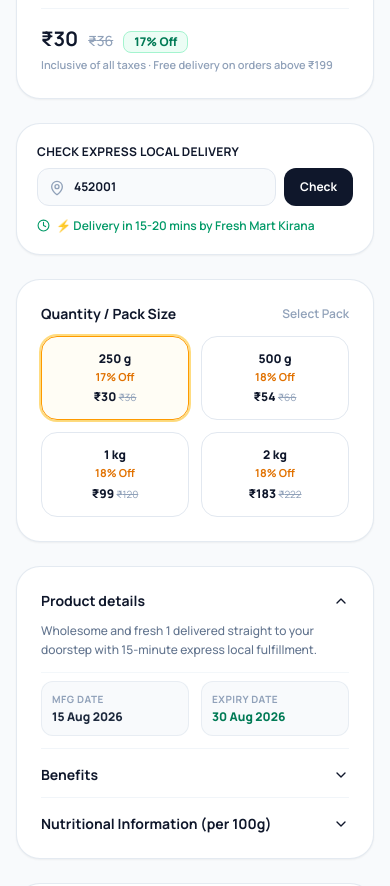
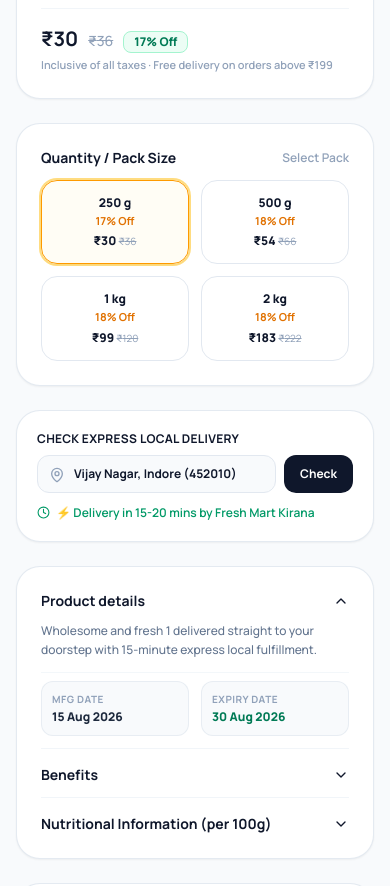
Before and after one commit to vortexdevelopment1/fillcarts, a React (Vite) app: page /product/1 in a window 390 px wide. Shown: the part 780-1666 px from the top of the page. Built offline with nearby package versions, Linux system fonts and the light colour scheme; no server answers.

Commit message:
productdetails page design changed

```diff
--- a/src/components/ProductDetailPage.jsx
+++ b/src/components/ProductDetailPage.jsx
@@ -14,11 +14,31 @@ import { getProductById, getVariantsForProduct, getRelatedProducts, PRODUCTS } f
 export default function ProductDetailPage() {
   const { id } = useParams();
   const navigate = useNavigate();
-  const { cart, addToCart, removeFromCart } = useCart();
+  const cartContext = useCart() || {};
+  const { cart = [], addToCart = () => {}, removeFromCart = () => {}, user, userLocation } = cartContext;
 
   // Find selected product dynamically by ID
   const product = useMemo(() => {
-    return getProductById(id);
+    const found = getProductById(id);
+    if (found) return found;
+
+    // Clean fallback product if ID is missing or invalid
+    const cleanedName = String(id || "Fresh Item")
+      .replace(/^(deal-|cat-|prod-)/, "")
+      .replace(/-/g, " ")
+      .replace(/\b\w/g, (c) => c.toUpperCase());
+
+    return {
+      id: id || "prod-default",
+      name: cleanedName || "Fresh Grocery Item",
+      category: "Grocery Essentials",
+      brand: "FillCarts Verified Store",
+      price: 99,
+      mrp: 120,
+      rating: "4.8",
+      reviews: "1,150",
+      desc: "Wholesome and fresh item delivered straight to your doorstep with 15-minute express local fulfillment."
+    };
   }, [id]);
 
   const [selectedVariantIdx, setSelectedVariantIdx] = useState(0);
@@ -28,10 +48,20 @@ export default function ProductDetailPage() {
   const [showNutrition, setShowNutrition] = useState(false);
   const [isWishlisted, setIsWishlisted] = useState(false);
   const [appModalOpen, setAppModalOpen] = useState(false);
-  const [pincode, setPincode] = useState("452001");
-  const [pincodeStatus, setPincodeStatus] = useState("⚡ Delivery in 15-20 mins by Fresh Mart Kirana");
+
+  const [deliveryAddress, setDeliveryAddress] = useState(
+    userLocation?.formatted || (userLocation?.area ? `${userLocation.area}, ${userLocation.city}` : "Vijay Nagar, Indore")
+  );
+  const [deliveryStatus, setDeliveryStatus] = useState("⚡ Delivery in 15-20 mins by Fresh Mart Kirana");
   const [toastMessage, setToastMessage] = useState("");
-  const { user } = useCart();
+
+  useEffect(() => {
+    if (userLocation) {
+      setDeliveryAddress(
+        userLocation.formatted || (userLocation.area ? `${userLocation.area}, ${userLocation.city}` : "Vijay Nagar, Indore")
+      );
+    }
+  }, [userLocation]);
 
   const isSubscriptionEligible = useMemo(() => {
     if (!product) return false;
@@ -64,7 +94,14 @@ export default function ProductDetailPage() {
 
   // Dynamically generated quantity/unit variants based on product type
   const variants = useMemo(() => {
-    return getVariantsForProduct(product);
+    const list = getVariantsForProduct(product);
+    if (Array.isArray(list) && list.length > 0) return list;
+    return [{
+      size: "1 Unit",
+      price: product?.price || 99,
+      mrp: product?.mrp || 120,
+      off: "Best Price"
+    }];
   }, [product]);
 
   useEffect(() => {
@@ -72,11 +109,18 @@ export default function ProductDetailPage() {
     setActiveThumbIdx(0);
   }, [product?.id]);
 
-  const activeVariant = variants[selectedVariantIdx] || variants[0];
-  const inCart = cart.find((item) => item.id === product.id);
+  const activeVariant = variants[selectedVariantIdx] || variants[0] || {
+    size: "1 Unit",
+    price: product?.price || 99,
+    mrp: product?.mrp || 120,
+    off: "Best Price"
+  };
+
+  const safeCart = Array.isArray(cart) ? cart : [];
+  const inCart = safeCart.find((item) => item?.id === product?.id);
 
   // Gallery thumbnails
-  const mainProductImg = getProductImage(product.name, product.category?.toLowerCase() || "grocery");
+  const mainProductImg = product?.img || getProductImage(product?.name || "Grocery", product?.category?.toLowerCase() || "grocery");
   const galleryImages = [
     mainProductImg,
     mainProductImg,
@@ -86,7 +130,7 @@ export default function ProductDetailPage() {
 
   // Related products (filtered by category)
   const relatedProducts = useMemo(() => {
-    return getRelatedProducts(product);
+    return getRelatedProducts(product) || [];
   }, [product]);
 
   const triggerToast = (msg) => {
@@ -94,12 +138,12 @@ export default function ProductDetailPage() {
     setTimeout(() => setToastMessage(""), 3000);
   };
 
-  const handlePincodeCheck = (e) => {
+  const handleAddressCheck = (e) => {
     e.preventDefault();
-    if (pincode.length === 6) {
-      setPincodeStatus(`⚡ Serviceable at ${pincode}! Delivery in 15-20 mins by local partner store.`);
+    if (deliveryAddress && deliveryAddress.trim().length >= 3) {
+      setDeliveryStatus(`⚡ Serviceable at ${deliveryAddress.trim()}! Delivery in 15-20 mins by local partner store.`);
     } else {
-      setPincodeStatus("Please enter a valid 6-digit Pincode");
+      setDeliveryStatus("Please enter a valid delivery address or area");
     }
   };
 
@@ -208,38 +252,7 @@ export default function ProductDetailPage() {
               </div>
             </div>
 
-            {/* Pincode & Delivery Checker Bar */}
-            <div className="bg-white border border-slate-200/90 rounded-3xl p-5 md:p-6 shadow-xs space-y-2">
-              <label className="block text-xs font-bold text-slate-900 uppercase tracking-wide">
-                Check Express Local Delivery
-              </label>
-              <form onSubmit={handlePincodeCheck} className="flex gap-2">
-                <div className="relative flex-1">
-                  <MapPin size={16} className="absolute left-3 top-3 text-slate-400" />
-                  <input
-                    type="text"
-                    maxLength={6}
-                    value={pincode}
-                    onChange={(e) => setPincode(e.target.value)}
-                    placeholder="Enter Pincode (e.g. 452001)"
-                    className="w-full bg-slate-50 border border-slate-200 rounded-xl pl-9 pr-3 py-2.5 text-xs font-bold text-slate-900 focus:outline-none focus:border-amber-500"
-                  />
-                </div>
-                <button
-                  type="submit"
-                  className="bg-slate-900 hover:bg-slate-800 text-white font-bold px-4 py-2.5 rounded-xl text-xs transition-colors cursor-pointer"
-                >
-                  Check
-                </button>
-              </form>
-              {pincodeStatus && (
-                <p className="text-xs font-semibold text-emerald-600 flex items-center gap-1.5 pt-1">
-                  <Clock size={13} /> {pincodeStatus}
-                </p>
-              )}
-            </div>
-
-            {/* Quantity Variant Selector Cards (Exact Match with Image 1 & 2) */}
+            {/* Quantity Variant Selector Cards */}
             <div className="bg-white border border-slate-200/90 rounded-3xl p-6 md:p-7 shadow-xs space-y-3">
               <div className="flex items-center justify-between">
                 <label className="block text-sm font-bold text-slate-900">Quantity / Pack Size</label>
@@ -265,6 +278,36 @@ export default function ProductDetailPage() {
                   );
                 })}
               </div>
+            </div>
+
+            {/* Address & Delivery Checker Bar */}
+            <div className="bg-white border border-slate-200/90 rounded-3xl p-5 md:p-6 shadow-xs space-y-2">
+              <label className="block text-xs font-bold text-slate-900 uppercase tracking-wide">
+                Check Express Local Delivery
+              </label>
+              <form onSubmit={handleAddressCheck} className="flex gap-2">
+                <div className="relative flex-1">
+                  <MapPin size={16} className="absolute left-3 top-3 text-slate-400" />
+                  <input
+                    type="text"
+                    value={deliveryAddress}
+                    onChange={(e) => setDeliveryAddress(e.target.value)}
+                    placeholder="Enter Delivery Address / Area (e.g. Vijay Nagar, Indore)"
+                    className="w-full bg-slate-50 border border-slate-200 rounded-xl pl-9 pr-3 py-2.5 text-xs font-bold text-slate-900 focus:outline-none focus:border-amber-500"
+                  />
+                </div>
+                <button
+                  type="submit"
+                  className="bg-slate-900 hover:bg-slate-800 text-white font-bold px-4 py-2.5 rounded-xl text-xs transition-colors cursor-pointer"
+                >
+                  Check
+                </button>
+              </form>
+              {deliveryStatus && (
+                <p className="text-xs font-semibold text-emerald-600 flex items-center gap-1.5 pt-1">
+                  <Clock size={13} /> {deliveryStatus}
+                </p>
+              )}
             </div>
 
             {/* Product Details, Benefits & Nutrition Accordion Cards (Matching Screenshots) */}
```
